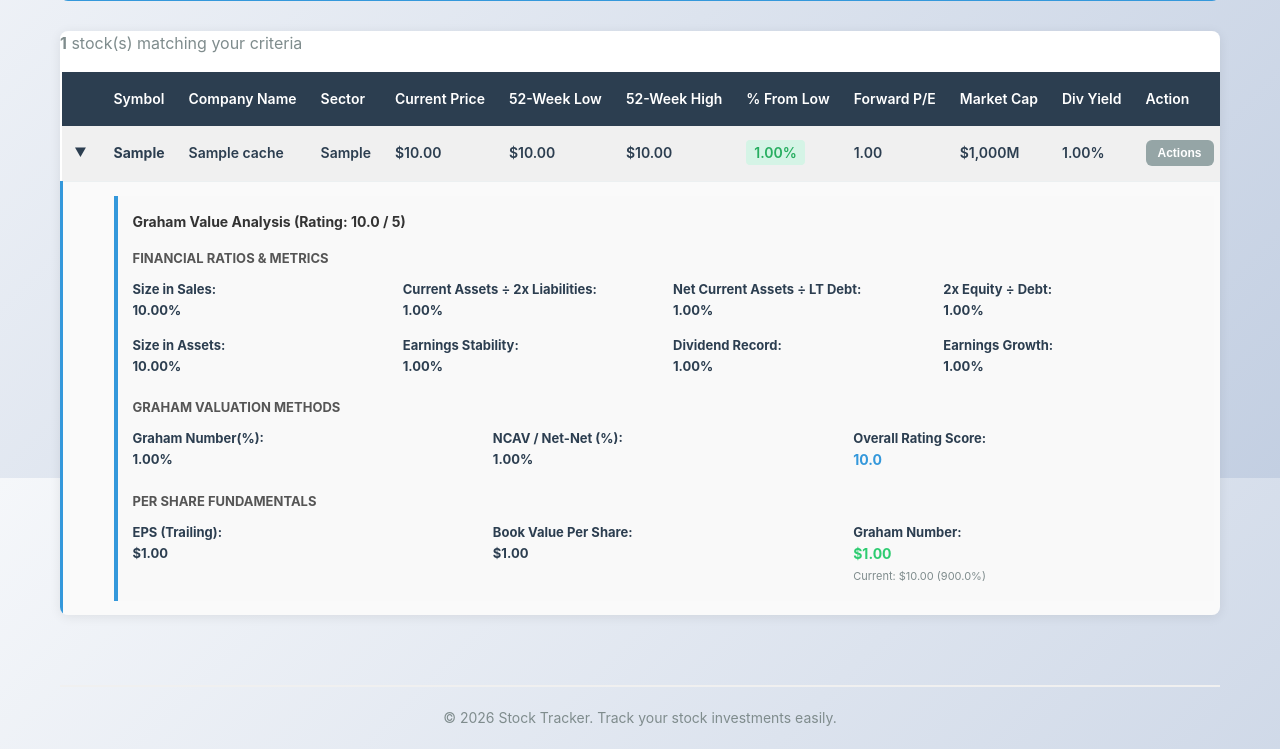
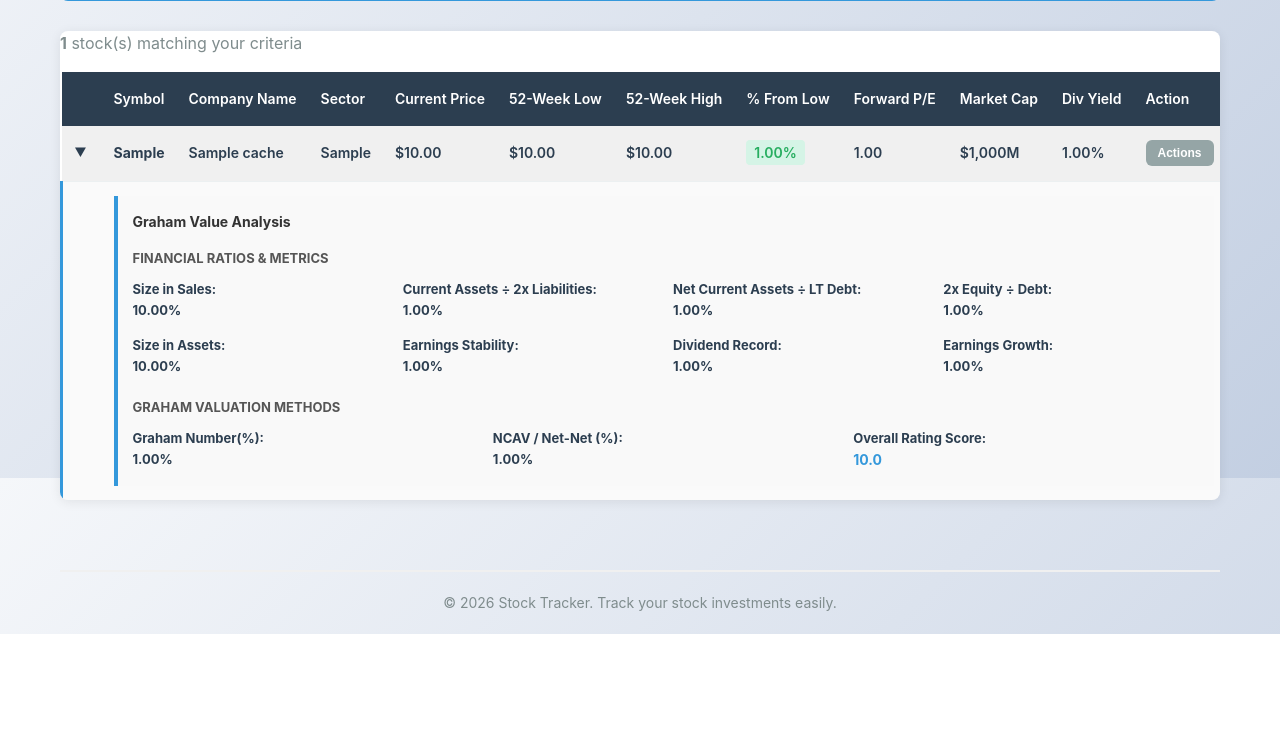
Before and after one commit to qchrisd/Stock-Tracker, a Flask app: page /research in a window 1280 px wide, after a click that opens the changed part. Shown: the part 1122-1871 px from the top of the page. After the commit the page ends 1756 px from the top, so only its background shows below. Run offline with Flask 3, Linux system fonts and the light colour scheme; tables that the repository leaves empty hold one stand-in row (values such as "Sample post").

Commit message:
Claude cleans up research table

```diff
--- a/app/templates/research.html
+++ b/app/templates/research.html
@@ -176,7 +176,7 @@
                         <td></td>
                         <td colspan="11">
                             <div style="padding: 15px; background-color: #f9f9f9; border-left: 4px solid #3498db;">
-                                <h4 style="margin: 0 0 15px 0; color: #333;">Graham Value Analysis (Rating: {{ "{:.1f}".format(stock.rating_score) if stock.rating_score else 'N/A' }} / 5)</h4>
+                                <h4 style="margin: 0 0 15px 0; color: #333;">Graham Value Analysis</h4>
 
                                 <!-- Financial Ratios Section -->
                                 <div style="margin-bottom: 20px;">
@@ -194,31 +194,12 @@
                                 </div>
 
                                 <!-- Graham Values Section -->
-                                <div style="margin-bottom: 20px;">
+                                <div>
                                     <h5 style="margin: 10px 0 10px 0; color: #555; font-size: 13px; font-weight: bold; text-transform: uppercase;">Graham Valuation Methods</h5>
                                     <div style="display: grid; grid-template-columns: repeat(3, 1fr); gap: 15px; font-size: 13px;">
                                         <div><strong>Graham Number(%):</strong><br><span style="font-weight: bold;">{{ "{:.2f}".format(stock.graham_number_percent) if stock.graham_number_percent else 'N/A' }}%</span></div>
                                         <div><strong>NCAV / Net-Net (%):</strong><br><span style="font-weight: bold;">{{ "{:.2f}".format(stock.ncav_or_net_net) if stock.ncav_or_net_net else 'N/A' }}%</span></div>
                                         <div><strong>Overall Rating Score:</strong><br><span style="color: #3498db; font-weight: bold; font-size: 14px;">{{ "{:.1f}".format(stock.rating_score) if stock.rating_score else 'N/A' }}</span></div>
-                                    </div>
-                                </div>
-
-                                <!-- Fundamentals Section -->
-                                <div>
-                                    <h5 style="margin: 10px 0 10px 0; color: #555; font-size: 13px; font-weight: bold; text-transform: uppercase;">Per Share Fundamentals</h5>
-                                    <div style="display: grid; grid-template-columns: repeat(3, 1fr); gap: 15px; font-size: 13px;">
-                                        <div>
-                                            <strong>EPS (Trailing):</strong><br>
-                                            {% if stock.eps %}<span style="font-weight: bold;">${{ "{:.2f}".format(stock.eps) }}</span>{% else %}<span style="color: #999;">N/A</span>{% endif %}
-                                        </div>
-                                        <div>
-                                            <strong>Book Value Per Share:</strong><br>
-                                            {% if stock.book_value_per_share %}<span style="font-weight: bold;">${{ "{:.2f}".format(stock.book_value_per_share) }}</span>{% else %}<span style="color: #999;">N/A</span>{% endif %}
-                                        </div>
-                                        <div>
-                                            <strong>Graham Number:</strong><br>
-                                            {% if stock.graham_number %}<span style="color: #2ecc71; font-weight: bold; font-size: 14px;">${{ "{:.2f}".format(stock.graham_number) }}</span><br><span style="font-size: 11px; color: #7f8c8d;">Current: ${{ "{:.2f}".format(stock.current_price) }} ({{ "{:.1f}".format((stock.current_price / stock.graham_number - 1) * 100) }}%)</span>{% else %}<span style="color: #999;">N/A</span>{% endif %}
-                                        </div>
                                     </div>
                                 </div>
                             </div>
```
